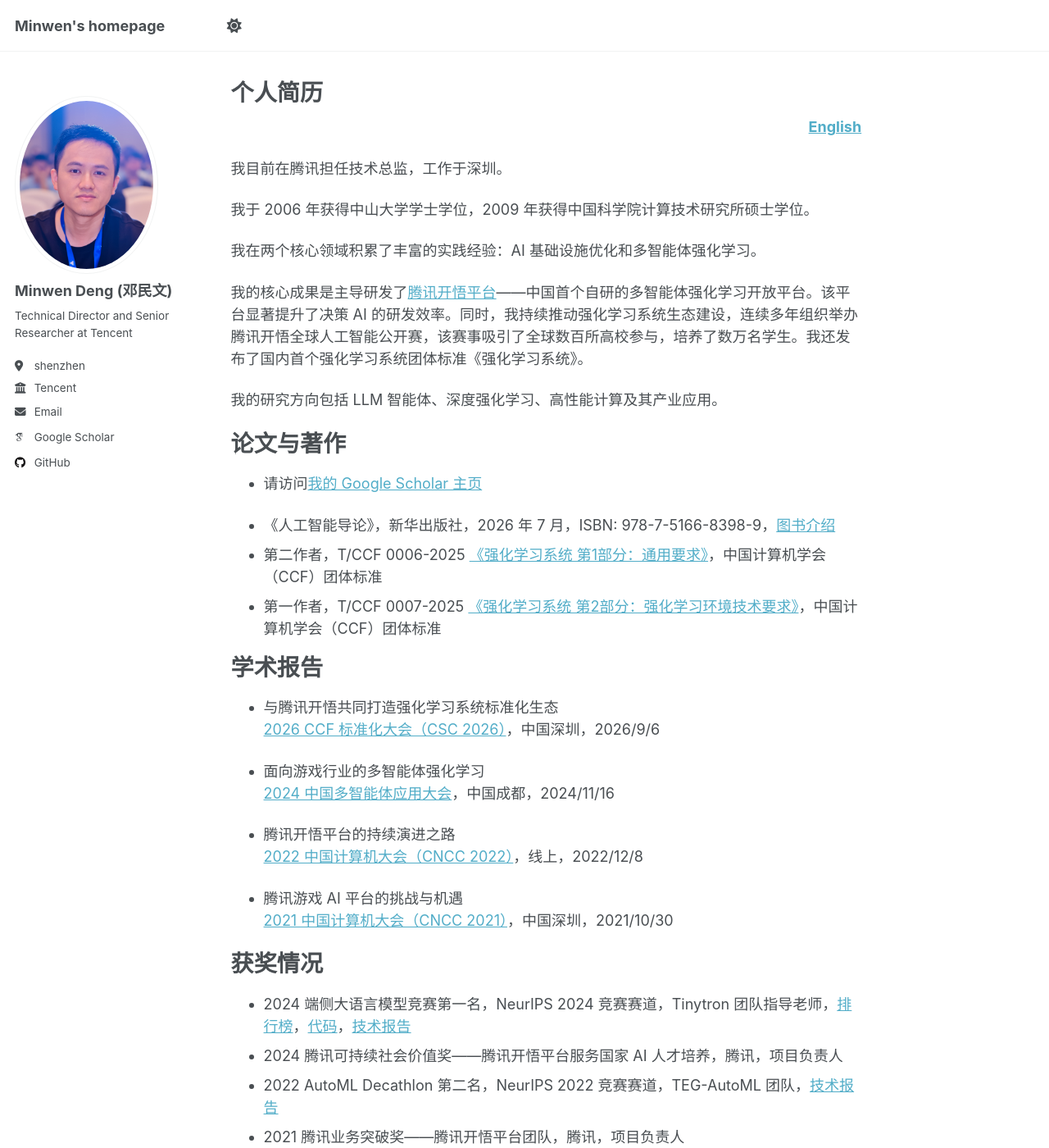
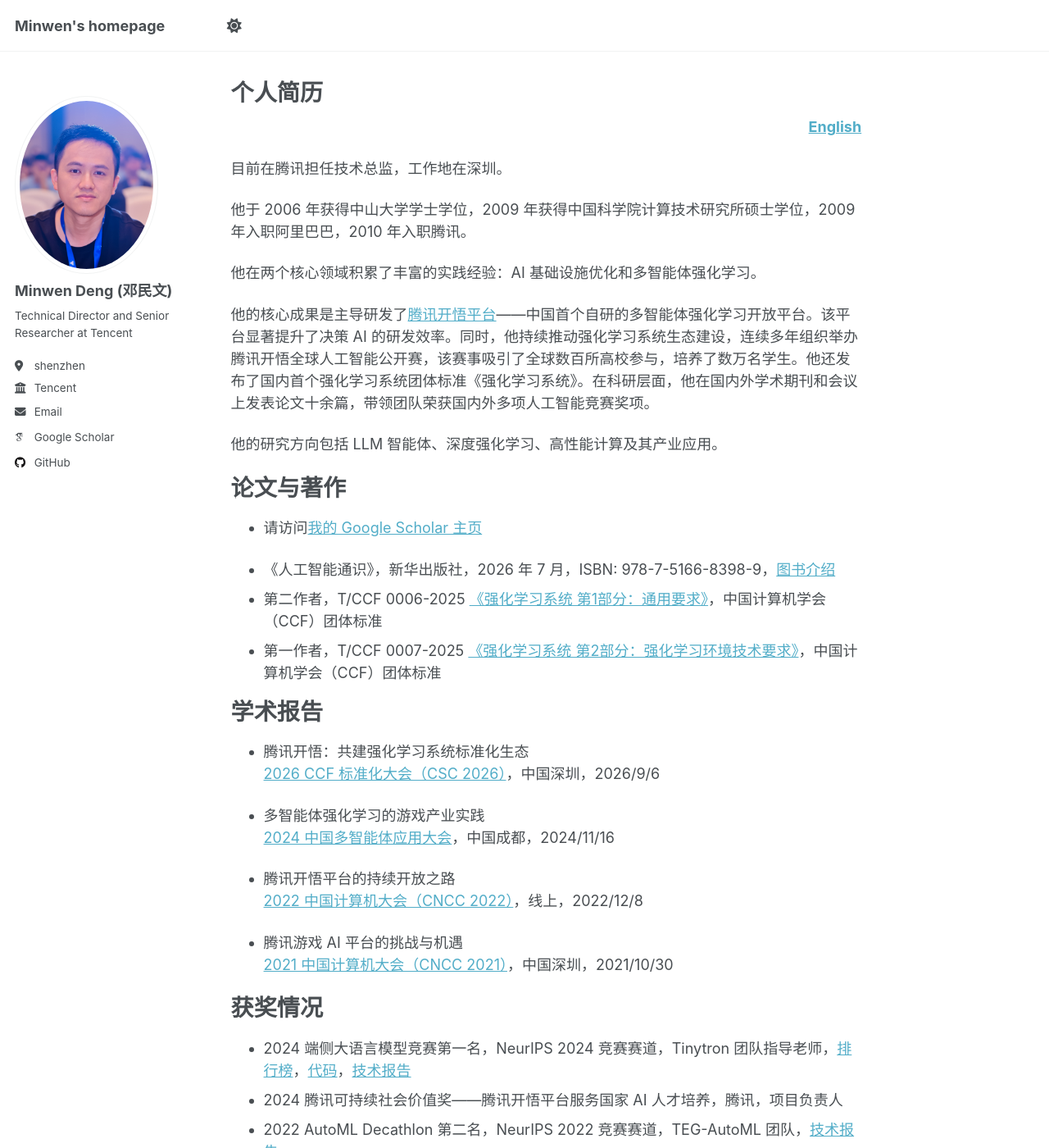
Before and after one commit to dengminwen/dengminwen.github.io, a Jekyll site: the page built from _pages/cn.md, in a window 1280 px wide and 1400 px high. Shown: the whole window at 82% size. Built offline with Jekyll 4.4.1, drawn with Linux system fonts in a browser that asks for light colours; some web fonts are replaced; a script that is not in the unit is left out; some of the changed text lies outside the part shown.

Commit message:
Update cn.md
update cn

```diff
--- a/_pages/cn.md
+++ b/_pages/cn.md
@@ -11,33 +11,33 @@ lang: zh
 **[English]({{ base_path }}/)**
 {: .text-right}
 
-我目前在腾讯担任技术总监，工作于深圳。
+目前在腾讯担任技术总监，工作地在深圳。
 
-我于 2006 年获得中山大学学士学位，2009 年获得中国科学院计算技术研究所硕士学位。
+他于 2006 年获得中山大学学士学位，2009 年获得中国科学院计算技术研究所硕士学位，2009 年入职阿里巴巴，2010 年入职腾讯。
 
-我在两个核心领域积累了丰富的实践经验：AI 基础设施优化和多智能体强化学习。
+他在两个核心领域积累了丰富的实践经验：AI 基础设施优化和多智能体强化学习。
 
-我的核心成果是主导研发了[腾讯开悟平台](https://aiarena.tencent.com/)——中国首个自研的多智能体强化学习开放平台。该平台显著提升了决策 AI 的研发效率。同时，我持续推动强化学习系统生态建设，连续多年组织举办腾讯开悟全球人工智能公开赛，该赛事吸引了全球数百所高校参与，培养了数万名学生。我还发布了国内首个强化学习系统团体标准《强化学习系统》。
+他的核心成果是主导研发了[腾讯开悟平台](https://aiarena.tencent.com/)——中国首个自研的多智能体强化学习开放平台。该平台显著提升了决策 AI 的研发效率。同时，他持续推动强化学习系统生态建设，连续多年组织举办腾讯开悟全球人工智能公开赛，该赛事吸引了全球数百所高校参与，培养了数万名学生。他还发布了国内首个强化学习系统团体标准《强化学习系统》。在科研层面，他在国内外学术期刊和会议上发表论文十余篇，带领团队荣获国内外多项人工智能竞赛奖项。
 
-我的研究方向包括 LLM 智能体、深度强化学习、高性能计算及其产业应用。
+他的研究方向包括 LLM 智能体、深度强化学习、高性能计算及其产业应用。
 
 论文与著作
 ======
 - 请访问[我的 Google Scholar 主页](https://scholar.google.com/citations?hl=en&user=ITTsOOcAAAAJ)
 
-- 《人工智能导论》，新华出版社，2026 年 7 月，ISBN: 978-7-5166-8398-9，[图书介绍](https://page.om.qq.com/page/Oz82K4pf7BdoHDDjuMTMA6Yg0)
+- 《人工智能通识》，新华出版社，2026 年 7 月，ISBN: 978-7-5166-8398-9，[图书介绍](https://page.om.qq.com/page/Oz82K4pf7BdoHDDjuMTMA6Yg0)
 - 第二作者，T/CCF 0006-2025 [《强化学习系统 第1部分：通用要求》](https://www.ccf.org.cn/Standards/ccfbz/ccf-yfbbz/2025-06-05/843338.shtml)，中国计算机学会（CCF）团体标准 <br>
 - 第一作者，T/CCF 0007-2025 [《强化学习系统 第2部分：强化学习环境技术要求》](https://www.ccf.org.cn/Standards/ccfbz/ccf-yfbbz/2025-06-05/843339.shtml)，中国计算机学会（CCF）团体标准 <br>
 
 学术报告
 ======
-- 与腾讯开悟共同打造强化学习系统标准化生态 <br>
+- 腾讯开悟：共建强化学习系统标准化生态 <br>
 [2026 CCF 标准化大会（CSC 2026）](https://conf.ccf.org.cn/web/html4/index.html?globalId=m1532751696235728896178547808153)，中国深圳，2026/9/6
 
-- 面向游戏行业的多智能体强化学习 <br>
+- 多智能体强化学习的游戏产业实践 <br>
 [2024 中国多智能体应用大会](https://conf.ccf.org.cn/web/html7/detail.html?channelId=8a9e362c92af20c70192c18385130135&CmsId=f8778f21c80a4c058ae33a429dfdf438&globalId=m1297962559776886784172949998922)，中国成都，2024/11/16
 
-- 腾讯开悟平台的持续演进之路 <br>
+- 腾讯开悟平台的持续开放之路 <br>
 [2022 中国计算机大会（CNCC 2022）](https://mp.weixin.qq.com/s?__biz=MjM5MTY5ODE4OQ==&mid=2651536047&idx=5&sn=0ae3273cf78ed99bf9c31b0a126a5de8&poc_token=HEcjE2mj20_u_PmPudrPFJWBvZywdQXS3vNiOn7q)，线上，2022/12/8
 
 - 腾讯游戏 AI 平台的挑战与机遇 <br>
@@ -54,15 +54,15 @@ lang: zh
 - 2014 腾讯卓越研发奖——腾讯视频搜索项目，腾讯，高级开发工程师
 - 2010 腾讯卓越研发奖——腾讯网页搜索项目，腾讯，高级开发工程师
 
-荣誉
+学术组织兼职
 ======
 - 中山大学 AI 赋能人才培养探索组专家成员，2025
 - 中国科学院深圳先进技术研究院客座研究员，2021-2023
 
 教育经历
 ======
-- 计算机科学硕士，2006 - 2009 <br>
+- 计算机软件与理论，硕士，2006 - 2009 <br>
 [中国科学院计算技术研究所](https://www.ict.ac.cn/)，中国
 
-- 计算机科学学士，2002 - 2006 <br>
+- 计算机科学与技术，学士，2002 - 2006 <br>
 [中山大学](https://www.sysu.edu.cn/)，中国
```
